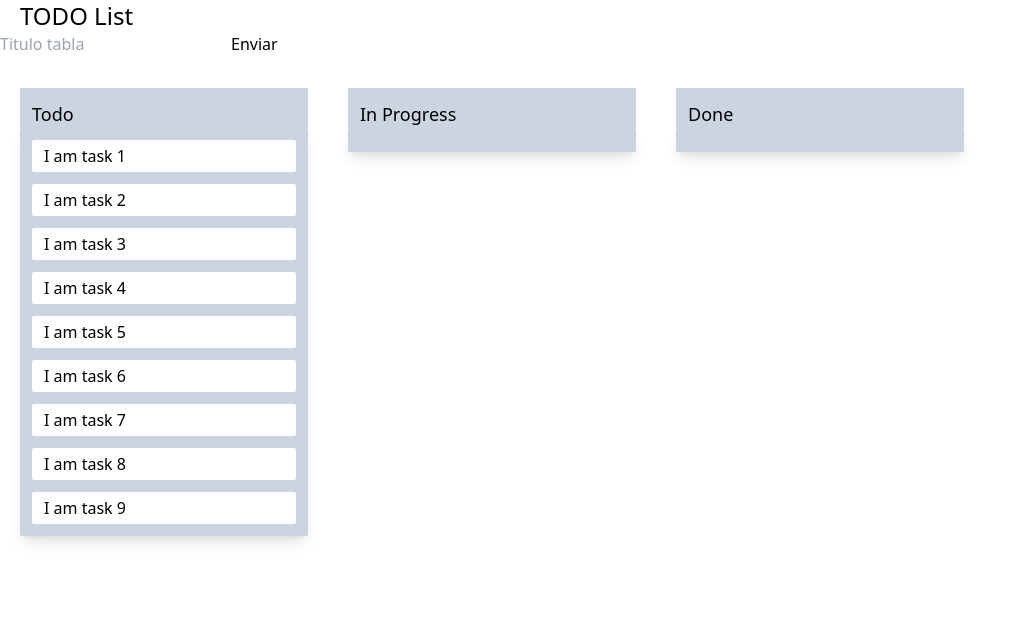
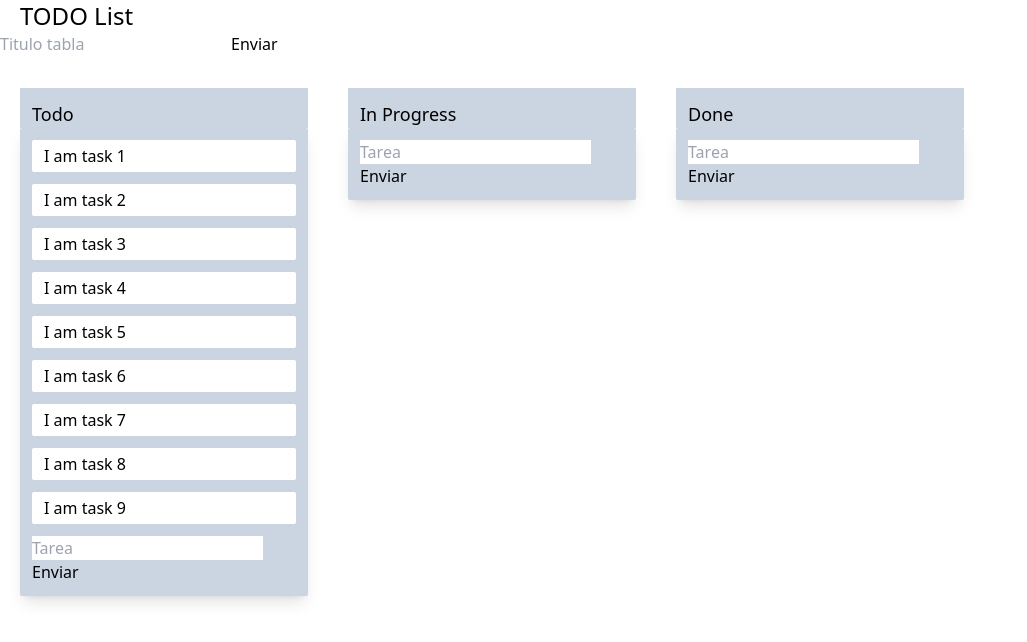
Before and after one commit to alejandropovedabisquert/todo-list-v2, a React (Create React App) app: page / in a window 1280 px wide. Shown: the top 642 px of the page, without its empty margins (0-1027 px from the left). Built offline with nearby package versions, Linux system fonts and the light colour scheme; the HTML template or start-up script is replaced by a standard one.

Commit message:
creacion de formularios tareas y deletes

```diff
--- a/package.json
+++ b/package.json
@@ -9,6 +9,7 @@
     "react": "^18.2.0",
     "react-beautiful-dnd": "^13.1.1",
     "react-dom": "^18.2.0",
+    "react-icons": "^4.8.0",
     "react-scripts": "5.0.1",
     "web-vitals": "^2.1.4"
   },
--- a/src/App.js
+++ b/src/App.js
@@ -136,6 +136,8 @@ function App() {
                       key={table.id}
                       table={table}
                       tasks={tasks}
+                      data={data}
+                      setData={setData}
                     />
                   )
                 })}
--- a/src/components/Table.js
+++ b/src/components/Table.js
@@ -1,8 +1,28 @@
 import { Draggable, Droppable } from "react-beautiful-dnd"
+import { FaTrashAlt, FaRegEdit } from "react-icons/fa";
 import Task from "./Task"
+import TaskForm from "./TaskForm"
 
 
-const Table = ({tasks, table, index}) =>{
+const Table = ({tasks, table, index, data, setData}) =>{
+
+    const handleDeleteTable = (e) =>{
+        const index = data.tableOrder.indexOf(e)
+        console.log(data);
+        let reduceTableOrder = data.tableOrder
+        let reduceTable = data.tables
+        delete reduceTable[e]
+        reduceTableOrder.splice(index, 1)
+        setData({
+            ...data,
+            tableOrder: reduceTableOrder,
+            tables:reduceTable
+        })
+        //Crear una eliminación masiva de las tareas asignadas a una propia tabla
+        // console.log(data.tasks);
+    }
+
+
     return(
         <Draggable index={index} draggableId={table.id} type='table'>
             {(provided, snapshot) => {
@@ -15,12 +35,16 @@ const Table = ({tasks, table, index}) =>{
                         {...provided.draggableProps}
                         ref={provided.innerRef}
                     >
-                        <h2
-                            className="px-3 pt-3 text-lg font-medium bg-slate-300"
+                        <div
+                            className="flex px-3 pt-3 text-lg font-medium bg-slate-300 group"
                             {...provided.dragHandleProps}
                         >
-                            {table.title}
-                        </h2>
+                            <h2 className="w-full">{table.title}</h2>
+                            <div className="float-right">
+                                <span className="cursor-pointer hidden align-middle group-hover:inline-block opacity-40 hover:opacity-75" onClick={() => handleDeleteTable(table.id)}><FaTrashAlt color="red"/></span>
+                            </div>
+
+                        </div>
                         <Droppable droppableId={table.id} type="task">
                             {(provided, snapshot) => {
                                 const style = {
@@ -34,14 +58,16 @@ const Table = ({tasks, table, index}) =>{
                                         className={`px-3 py-3 rounded-sm shadow-lg ${style.backgroundColor}`}
                                     >
                                         {tasks.map((task, index) =>(
-                                            <Task key={task.id} task={task} index={index}/>
+                                            <Task key={task.id} task={task} index={index} data={data} setData={setData} tableId={table.id}/>
                                         ))}
                                         {provided.placeholder}
+                                        <TaskForm data={data} setData={setData} tableId={table.id}/>
                                     </div>
                                 )
 
                             }}
                         </Droppable>
+
                     </div>
                 )
 
--- a/src/components/TableForm.js
+++ b/src/components/TableForm.js
@@ -8,27 +8,20 @@ const TableForm = ({data, setData}) =>{
         e.preventDefault()
         const table = tableRef.current.value
         if (table !== "") {
-            const id = Object.keys(data.tables).length + 1
-            console.log(data)
+            const id = "table-"+Object.keys(data.tables).length + 1
             const newTable = {
-                ["table-"+id]: {
-                    id:"table-"+id,
+                [id]: {
+                    id:id,
                     title: table,
                     taskIds: []
                 }
             }
 
-            const asignNewTable = Object.assign(data.tables, newTable)
             setData({
                 ...data,
-                tables: asignNewTable,
-                tableOrder: [...data.tableOrder, "table-"+id]
+                tables: Object.assign(data.tables, newTable),
+                tableOrder: [...data.tableOrder, id]
             })
-            // console.log({
-            //     ...data,
-            //     tables: newTable
-            // })
-            console.log(data);
             e.target.reset()
         }else{
             console.log("esta vacio");
--- a/src/components/Task.js
+++ b/src/components/Task.js
@@ -1,7 +1,20 @@
-const { Draggable } = require("react-beautiful-dnd")
+import { Draggable } from "react-beautiful-dnd"
+import { FaTrashAlt, FaRegEdit } from "react-icons/fa";
 
+const Task = ({task, index, data, setData, tableId}) =>{
 
-const Task = ({task, index}) =>{
+    const handleDeleteTask = (e) =>{
+        const index = data.tables[tableId].taskIds.indexOf(e)
+        let reduceTask = data.tasks
+        let reduceTaskAssigned = data.tables[tableId].taskIds
+        delete reduceTask[e]
+        reduceTaskAssigned.splice(index, 1)
+        setData({
+            ...data,
+            tasks: reduceTask,
+            tables: Object.assign({...data.tables, [tableId]: Object.assign(data.tables[tableId], {taskIds: reduceTaskAssigned})})
+        })
+    }
 
     return(
         <Draggable draggableId={task.id} index={index} type="task">
@@ -16,7 +29,13 @@ const Task = ({task, index}) =>{
                         {...provided.draggableProps}
                         className={`p-1 pl-3 rounded-sm mb-3 last:mb-0 ${style.background}`}
                     >
-                        {task.content}
+                        <div className="flex group relative">
+                            <div className="w-full">{task.content}</div>
+                            <div className="float-right">
+                                <span className="cursor-pointer hidden group-hover:inline-block group-hover:absolute group-hover:right-0 group-hover:p-1 group-hover:bg-slate-200 opacity-40 hover:opacity-75" onClick={() => handleDeleteTask(task.id)}><FaTrashAlt color="red"/></span>
+                            </div>
+
+                        </div>
                     </div>
                 )
 
--- /dev/null
+++ b/src/components/TaskForm.js
@@ -0,0 +1,39 @@
+import { useRef } from "react";
+
+
+const TaskForm = ({data, setData, tableId}) =>{
+    const tableRef = useRef(undefined);
+    const handleSubmit = (e) =>{
+        e.preventDefault()
+        const id = Object.keys(data.tasks).length + 1
+        const task = tableRef.current.value
+        if (task !== "") {
+            const newTask = {
+                ["task-"+id]: {
+                    id:"task-"+id,
+                    content: task
+                }
+            }
+            const assignTask = {taskIds: [...data.tables[tableId].taskIds, "task-"+id]}
+            setData({
+                ...data,
+                tasks: Object.assign(data.tasks, newTask),
+                tables: Object.assign({...data.tables, [tableId]: Object.assign(data.tables[tableId], assignTask)})
+            })
+            e.target.reset()
+        }else{
+            console.log("esta vacio");
+        }
+    }
+
+    return(
+        <div>
+            <form onSubmit={handleSubmit}>
+                <input type="text" ref={tableRef} placeholder="Tarea"/>
+                <button type="submit">Enviar</button>
+            </form>
+        </div>
+    )
+}
+
+export default TaskForm
```
Also changed, not shown: 1 other file (tests, documents, lock files or other folders).
